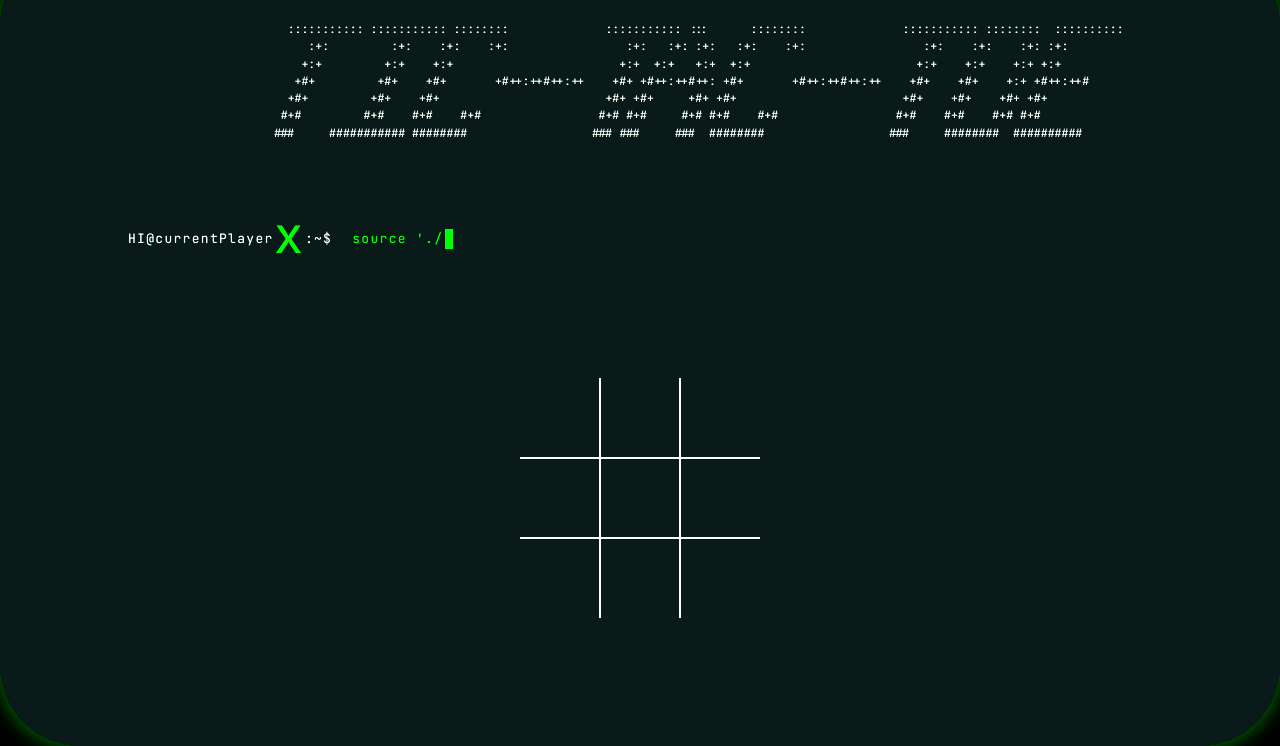
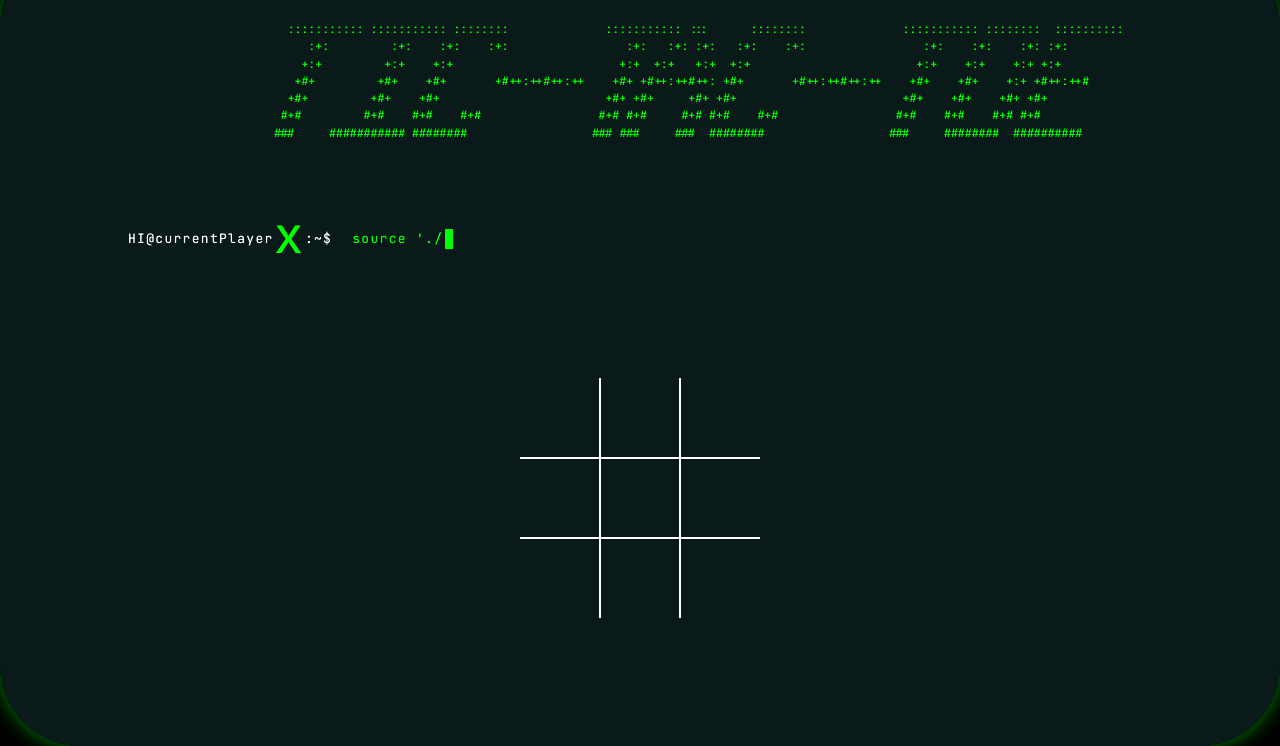
Before and after one commit to QTimos/webTicTacToe, a plain HTML site: page index.html in a window 1280 px wide. Shown: the part 54-800 px from the top of the page. Drawn offline with Linux system fonts and the light colour scheme.

Commit message:
changed the color of ASCII art

```diff
--- a/style.css
+++ b/style.css
@@ -131,7 +131,7 @@ body {
     justify-content: center;
     align-items: center;
     background-color: var(--background-color);
-    color: #fff;
+    color: #0f0;
 }
 
 
```
